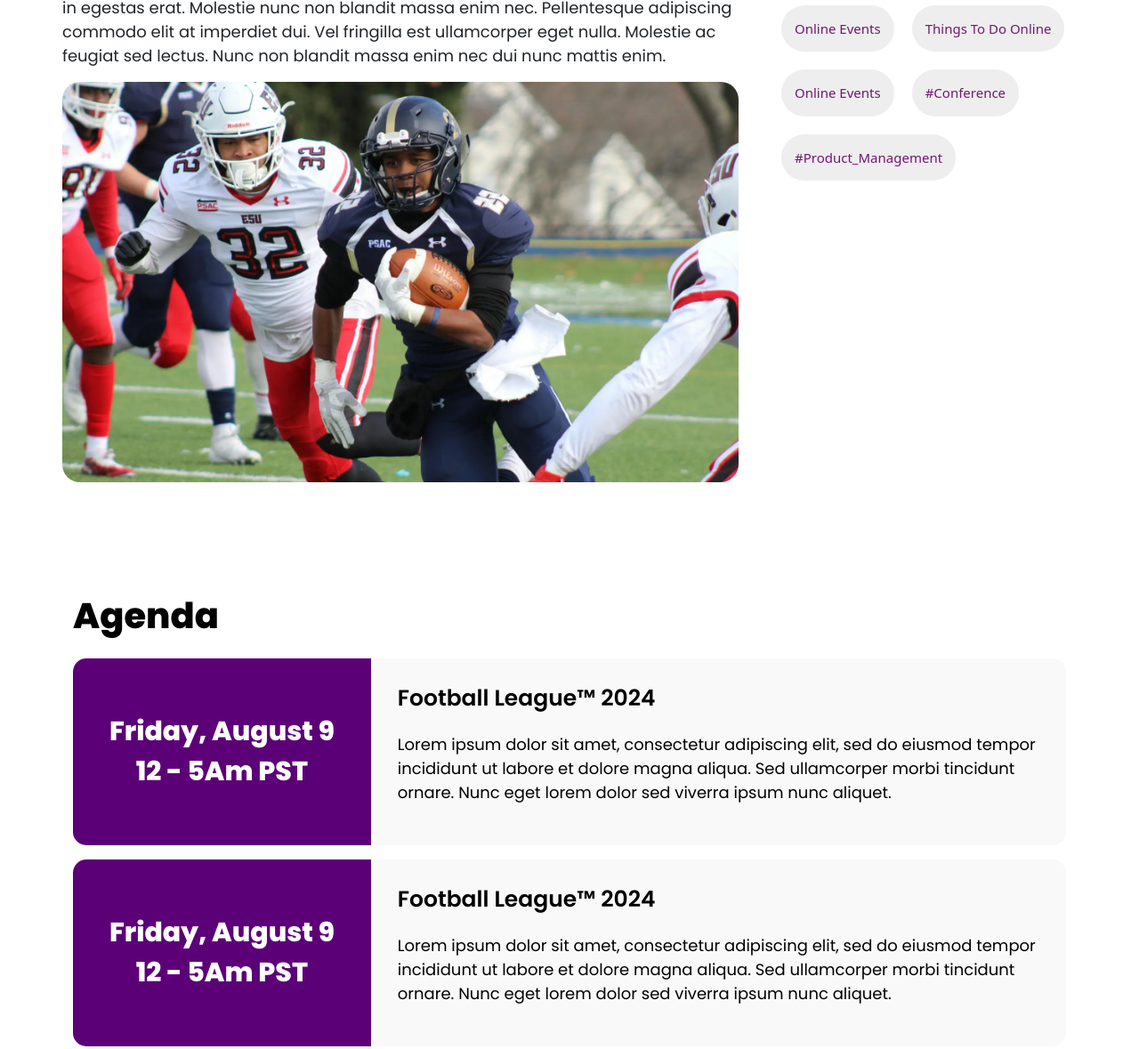
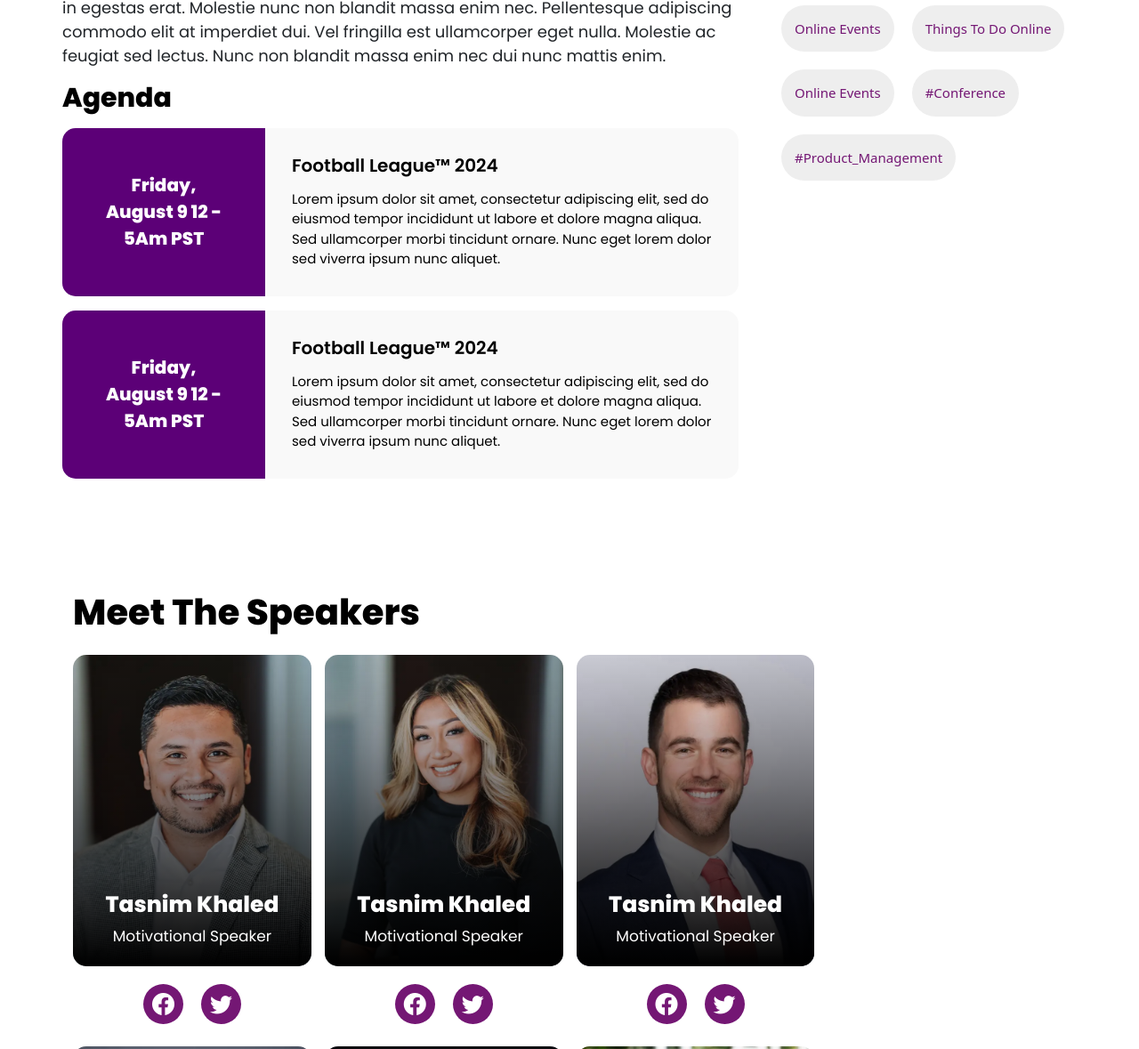
Before and after one commit to 31-RojanieBeberino/newCityAgenda, a plain HTML site: page new-event-page.html in a window 1280 px wide. Shown: the part 1350-2529 px from the top of the page at 89% size. Drawn offline with nearby package versions, Linux system fonts and the light colour scheme.

Commit message:
done with the updates

```diff
--- a/css/styles.css
+++ b/css/styles.css
@@ -57,6 +57,12 @@
     align-items: center;
     border-radius: 50px;
     font-size: 25px;
+}
+
+.followBtn{
+    background-color: #5e005e!important;
+    color:#fff!important;
+    padding:15px;
 }
 
 
@@ -606,9 +612,12 @@
     padding:15px;
     border-radius: 15px;
     justify-content: space-between;
+    align-items: center;
 }
 
-
+.user-profile ul li::after{
+    display:none;
+}
 
 .user-profile{
     display:flex;
@@ -882,7 +891,7 @@
     color:#000;
     font-family: 'Poppins';
     font-weight: 800;
-    font-size: 40px;
+    font-size: 30px;
 }
 
 
@@ -908,7 +917,7 @@
     font-family: 'Poppins';
     font-weight: 800;
     margin: 0;
-    font-size: 30px;
+    font-size: 20px;
     text-align: center;
 }
 
@@ -926,14 +935,14 @@
 
 
 .cardDetails h3{
-    font-size: 25px;
+    font-size: 20px;
     font-family: 'Poppins';
     font-weight: 600;
     color:#000;
 }
 
 .cardDetails p{
-    font-size: 18px;
+    font-size: 15px;
     font-family: 'Poppins';
     font-weight: 400;
     color:#000;
--- a/new-event-page.html
+++ b/new-event-page.html
@@ -95,7 +95,7 @@
                                 <li><a href="#"> 26.6K Followers</a></li>
                             </ul>
                         </div>
-                        <button type="button" class="main-btn" data-bs-toggle="modal" data-bs-target="#exampleModal">Explore</button>
+                        <button type="button" class="main-btn getTckBtn" data-bs-toggle="modal" data-bs-target="#exampleModal">Follow</button>
                     </div>
 
 
@@ -142,7 +142,27 @@
                     <h2>About This Event</h2>
                     <h4>Welcome To Football League Series In The World.</h4>
                     <p>Lorem ipsum dolor sit amet, consectetur adipiscing elit, sed do eiusmod tempor incididunt ut labore et dolore magna aliqua. Sed ullamcorper morbi tincidunt ornare. Nunc eget lorem dolor sed viverra ipsum nunc aliquet. Diam sollicitudin tempor id eu nisl nunc mi ipsum faucibus. Fermentum posuere urna nec tincidunt praesent semper. Tortor condimentum lacinia quis vel eros donec ac odio tempor. Cras sed felis eget velit aliquet sagittis id. At in tellus integer feugiat scelerisque varius morbi. Massa sapien faucibus et molestie ac feugiat sed lectus vestibulum. Ut enim blandit volutpat maecenas volutpat blandit aliquam. Pulvinar mattis nunc sed blandit libero volutpat sed cras. Eu tincidunt tortor aliquam nulla facilisi. Est placerat in egestas erat. Molestie nunc non blandit massa enim nec. Pellentesque adipiscing commodo elit at imperdiet dui. Vel fringilla est ullamcorper eget nulla. Molestie ac feugiat sed lectus. Nunc non blandit massa enim nec dui nunc mattis enim.</p>
-                    <img src="img/newImg22.webp">
+                    <div class="d-flex flex-column gap-3 agendaSec">
+                        <h2>Agenda</h2>
+                        <div class="agendaCards">
+                            <div class="cardDate">
+                                <p>Friday, August 9 12 - 5Am PST</p>
+                            </div>
+                            <div class="cardDetails">
+                                <h3>Football League™ 2024 </h3>
+                                <p>Lorem ipsum dolor sit amet, consectetur adipiscing elit, sed do eiusmod tempor incididunt ut labore et dolore magna aliqua. Sed ullamcorper morbi tincidunt ornare. Nunc eget lorem dolor sed viverra ipsum nunc aliquet. </p>
+                            </div>
+                        </div>
+                        <div class="agendaCards">
+                            <div class="cardDate">
+                                <p>Friday, August 9 12 - 5Am PST</p>
+                            </div>
+                            <div class="cardDetails">
+                                <h3>Football League™ 2024 </h3>
+                                <p>Lorem ipsum dolor sit amet, consectetur adipiscing elit, sed do eiusmod tempor incididunt ut labore et dolore magna aliqua. Sed ullamcorper morbi tincidunt ornare. Nunc eget lorem dolor sed viverra ipsum nunc aliquet. </p>
+                            </div>
+                        </div>
+                    </div>
                 </div>
 
 
@@ -238,7 +258,7 @@
 
 
 
-    <section class="container-fluid p-2 p-lg-5">
+    <!-- <section class="container-fluid p-2 p-lg-5">
         <div class="container d-flex flex-column gap-3 agendaSec">
             <h2>Agenda</h2>
             <div class="agendaCards">
@@ -260,7 +280,7 @@
                 </div>
             </div>
         </div>
-    </section>
+    </section> -->
 
 
 
```
